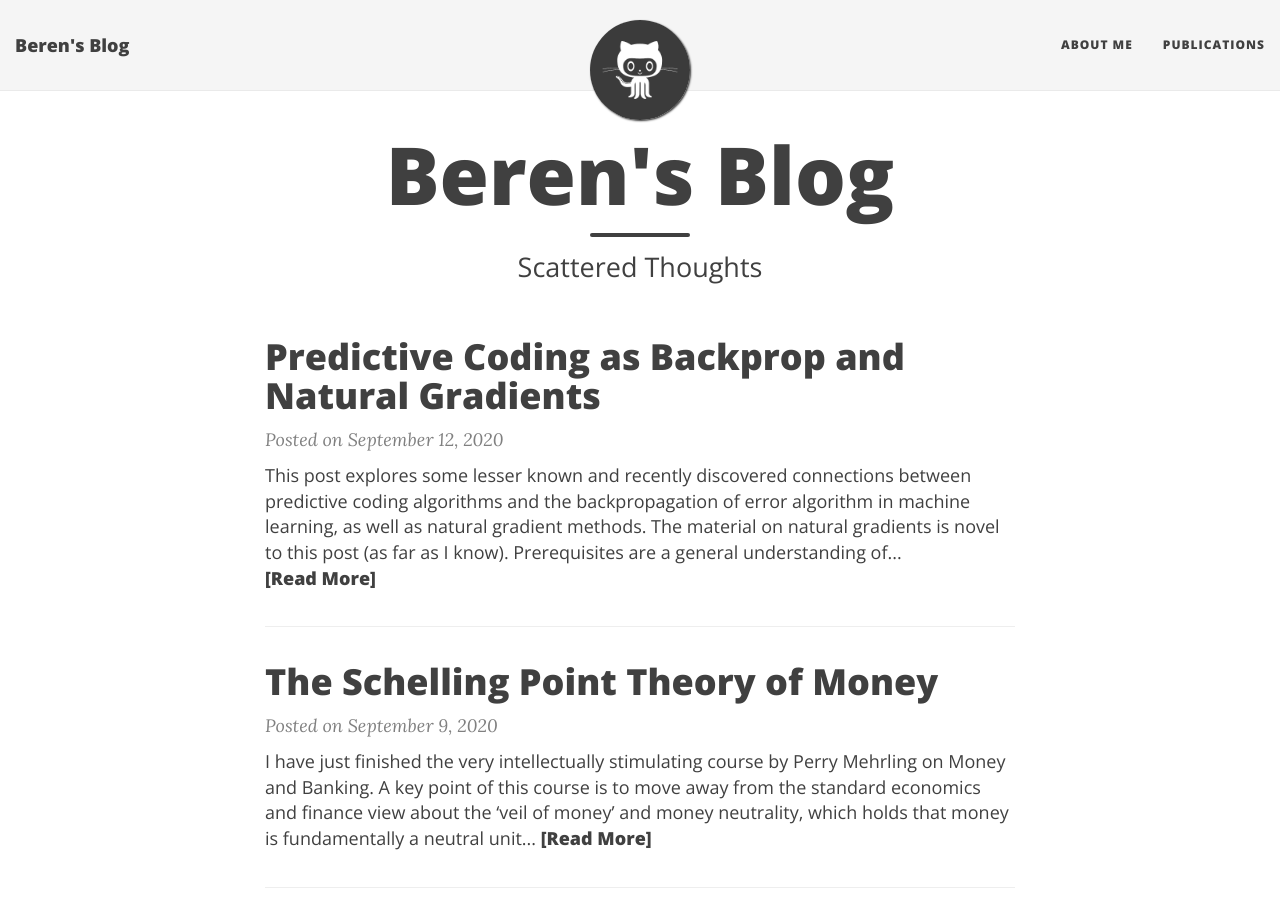
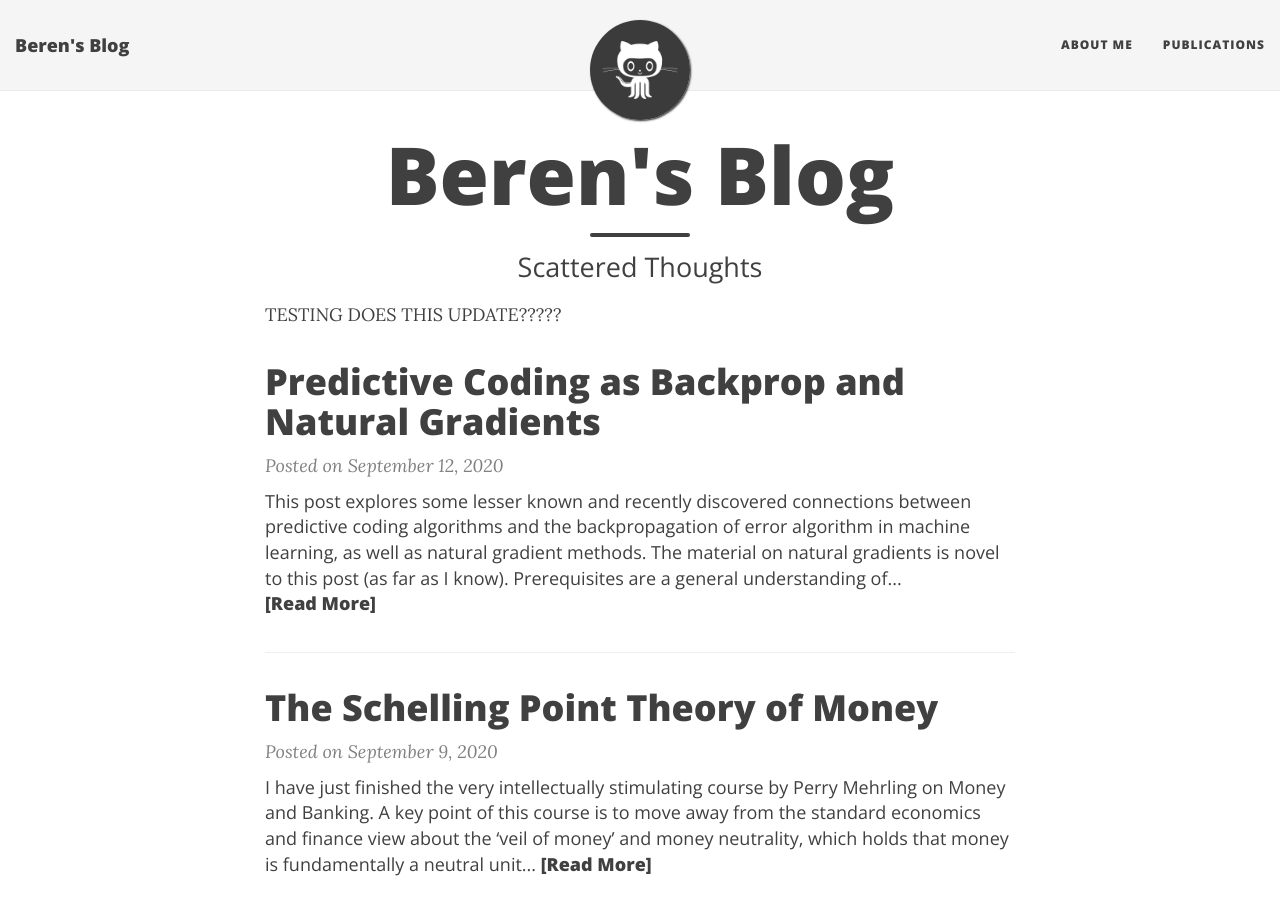
Before and after one commit to BerenMillidge/BerenMillidge.github.io, a Jekyll site: the page built from index.html, in a window 1280 px wide and 900 px high. Built offline with Jekyll 4.4.1, drawn with Linux system fonts in a browser that asks for light colours; nearby versions of some CDN libraries; the list of posts is cut into pages by our own code.

Commit message:
Update index.html

```diff
--- a/index.html
+++ b/index.html
@@ -4,7 +4,7 @@ title: Beren's Blog
 subtitle: Scattered Thoughts
 use-site-title: true
 ---
-
+TESTING DOES THIS UPDATE?????
 <div class="posts-list">
   {% for post in paginator.posts %}
   <article class="post-preview">
```
